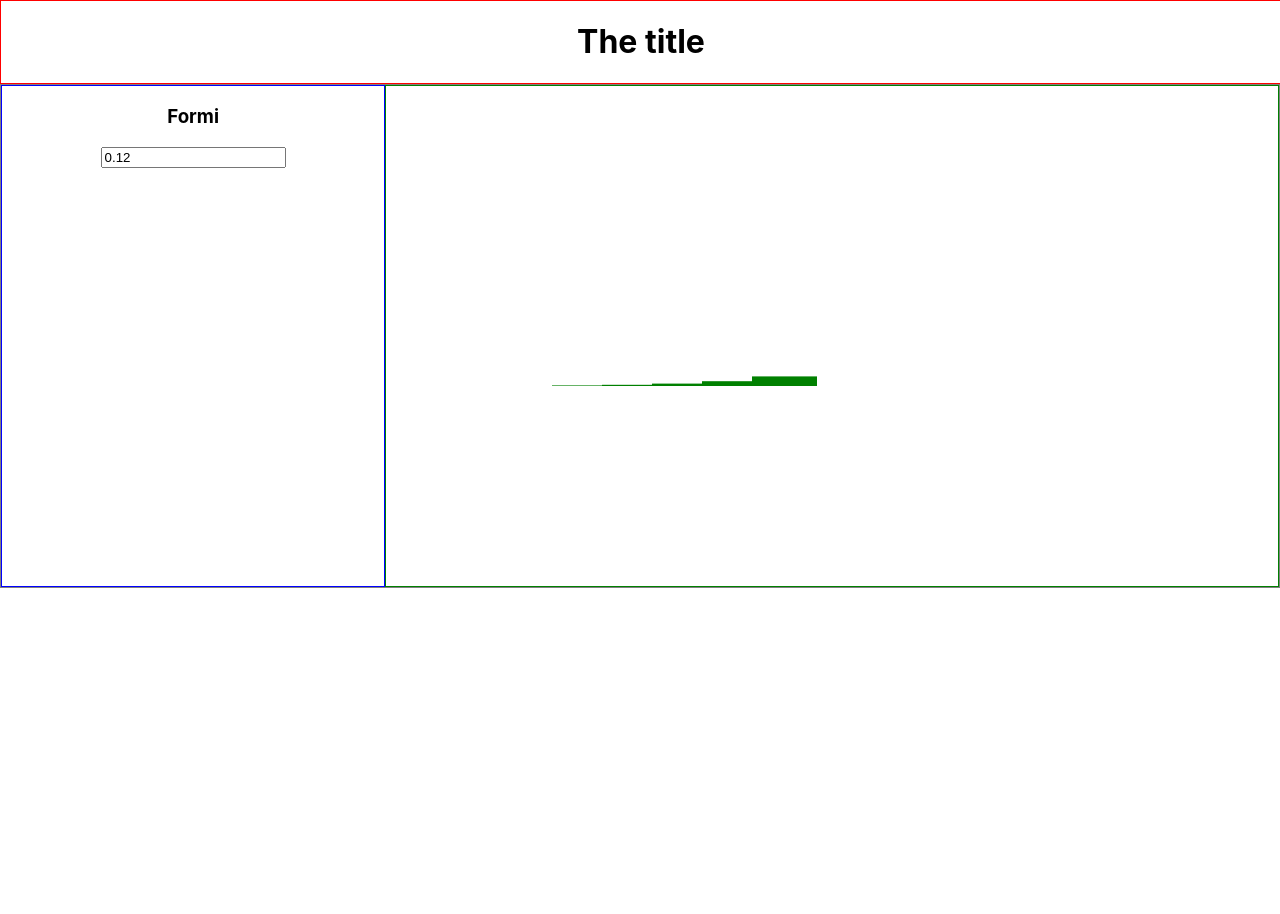
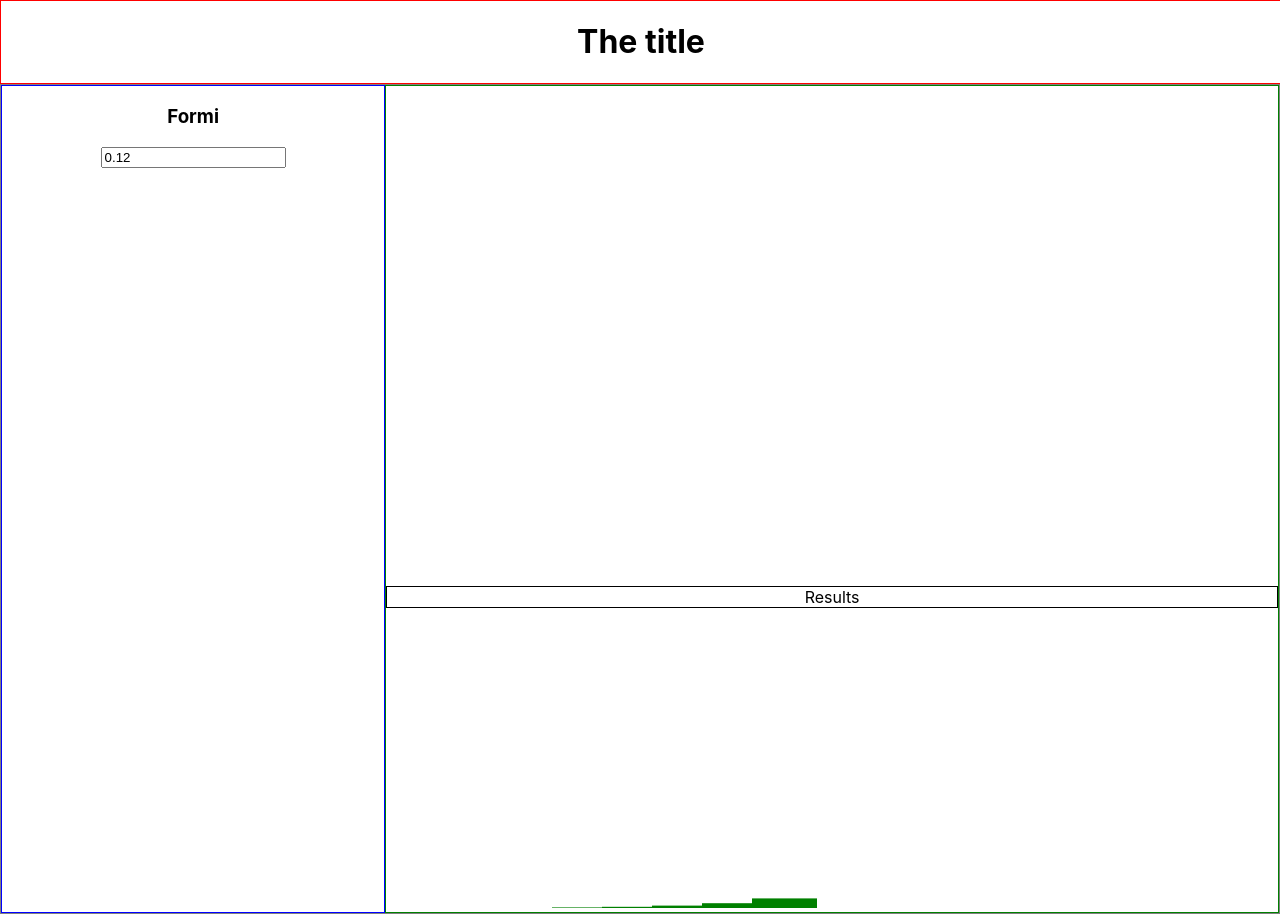
Before and after one commit to TimoP123/ids-roi-project, a React (Create React App) app in the folder ids-roi/: page / in a window 1280 px wide. Before the commit the page ends 800 px from the top, so only its background shows below. Built offline with nearby package versions, Linux system fonts and the light colour scheme.

Commit message:
temp commit

```diff
--- a/ids-roi/src/App.js
+++ b/ids-roi/src/App.js
@@ -1,7 +1,8 @@
 import React, { Component } from "react";
 import "./App.css";
+import Form from "./components/Form";
 import BarChart from "./components/BarChart";
-import Form from "./components/Form";
+import Results from "./components/Results";
 
 class App extends Component {
 
@@ -15,7 +16,7 @@ class App extends Component {
       startYear: 2015,
       endYear: 2019,
       electricityPrice: 0.12,
-      costs: [0]
+      costs: []
     };
   }
 
@@ -55,6 +56,7 @@ class App extends Component {
               height={300}
               costs={this.state.costs}
             />
+            <Results />
           </div>
         </div>
       </div>
--- a/ids-roi/src/components/BarChart.js
+++ b/ids-roi/src/components/BarChart.js
@@ -1,5 +1,6 @@
 import React, { Component } from "react";
 import * as d3 from "d3";
+import "./BarChart.css";
 
 class BarChart extends Component {
 
--- /dev/null
+++ b/ids-roi/src/components/Results.css
@@ -0,0 +1,4 @@
+.results {
+    margin-top: 500px;
+    border: 1px solid black;
+}
--- /dev/null
+++ b/ids-roi/src/components/Results.js
@@ -0,0 +1,10 @@
+import React, { Component } from "react";
+import "./Results.css";
+
+class Results extends Component {
+    render() {
+        return <div className="results">Results</div>
+    }
+}
+
+export default Results;
```
Also changed, not shown: 1 other file (tests, documents, lock files or other folders).
